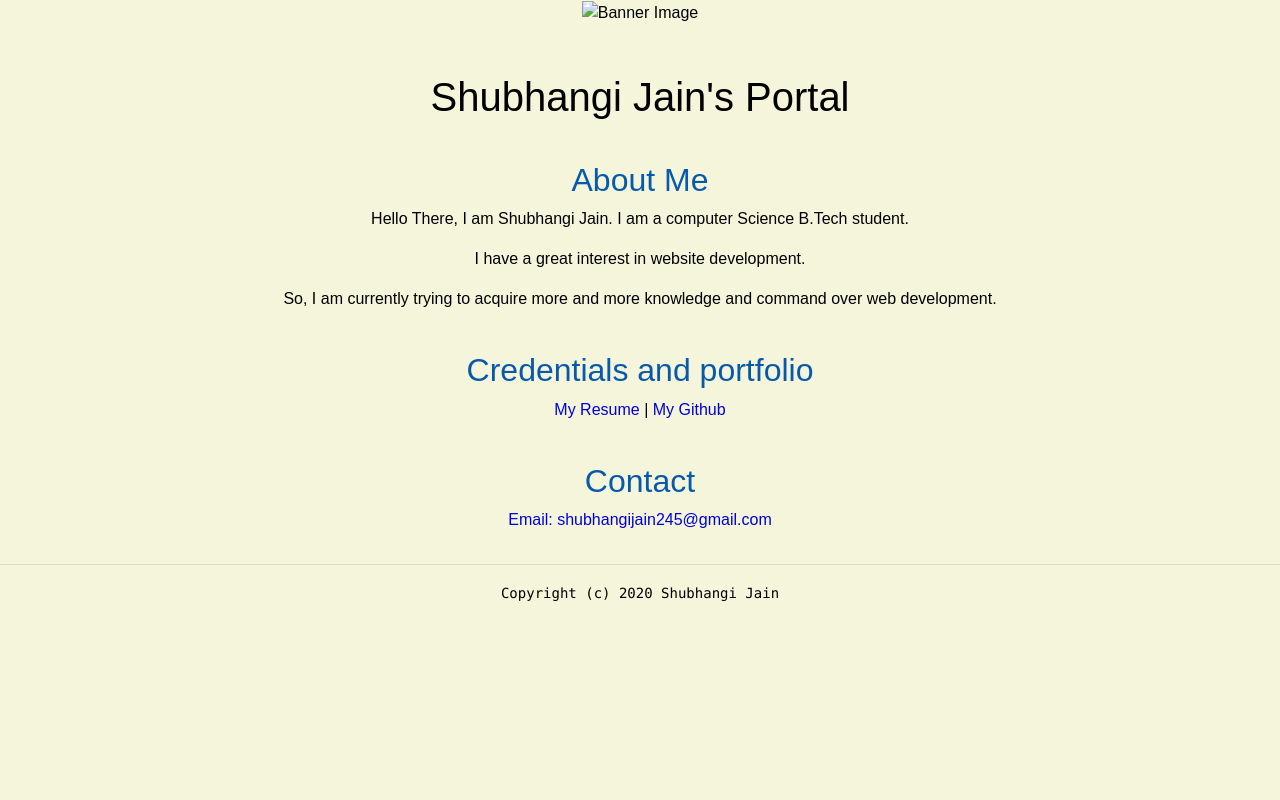
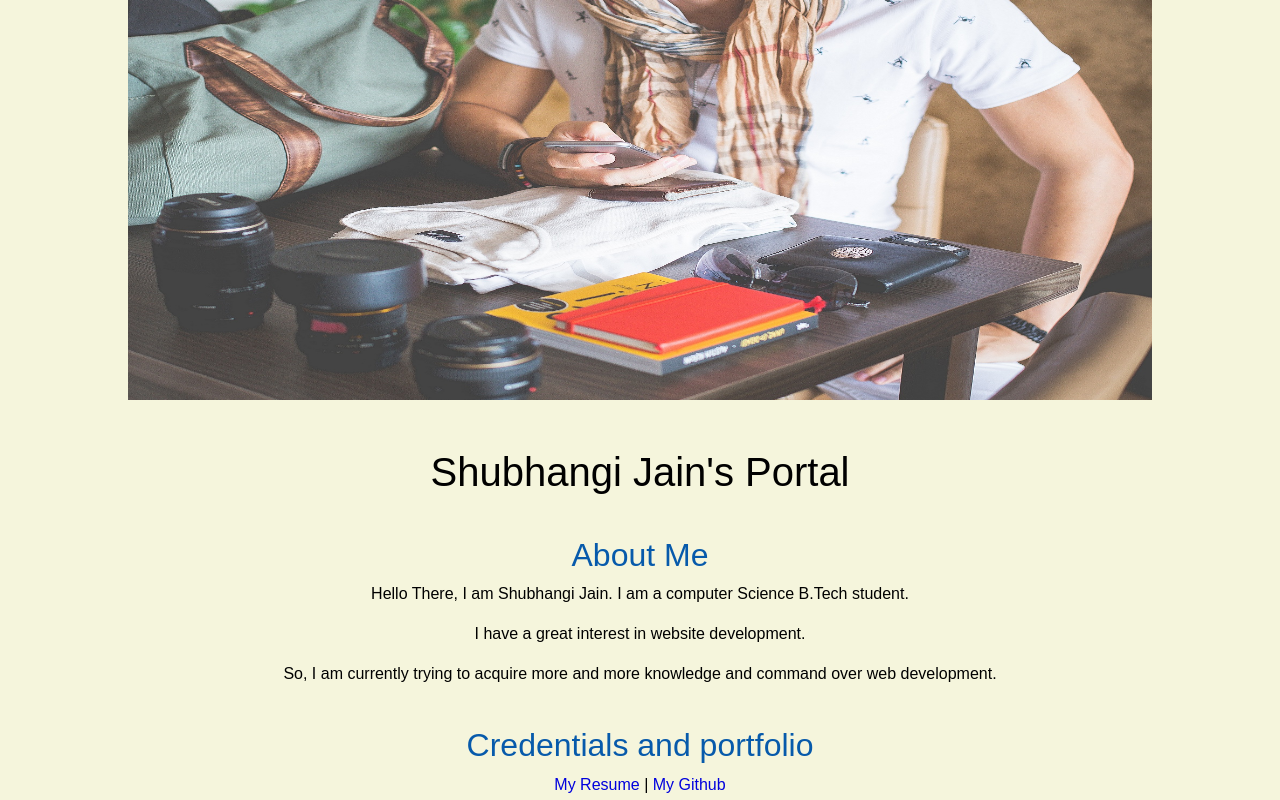
Before and after one commit to shubhangi-jain55/shubhangi-jain55.github.io, a plain HTML site: page index.html in a window 1280 px wide. Shown: the top 800 px of the page. Drawn offline with nearby package versions, Linux system fonts and the light colour scheme.

Commit message:
Update index.html

```diff
--- a/index.html
+++ b/index.html
@@ -11,7 +11,7 @@
     <meta name="robots" content="noindex, nofollow" />
   </head>
   <body>
-    <img src="intro-bg.jpg" width="80%" height="400px" alt="Banner Image">
+    <img src="images/intro-bg.jpg" width="80%" height="400px" alt="Banner Image">
     <h1>Shubhangi Jain's Portal</h1>
     <h2>About Me</h2>
     <p>Hello There, I am Shubhangi Jain. I am a computer Science B.Tech student.</p>
```
